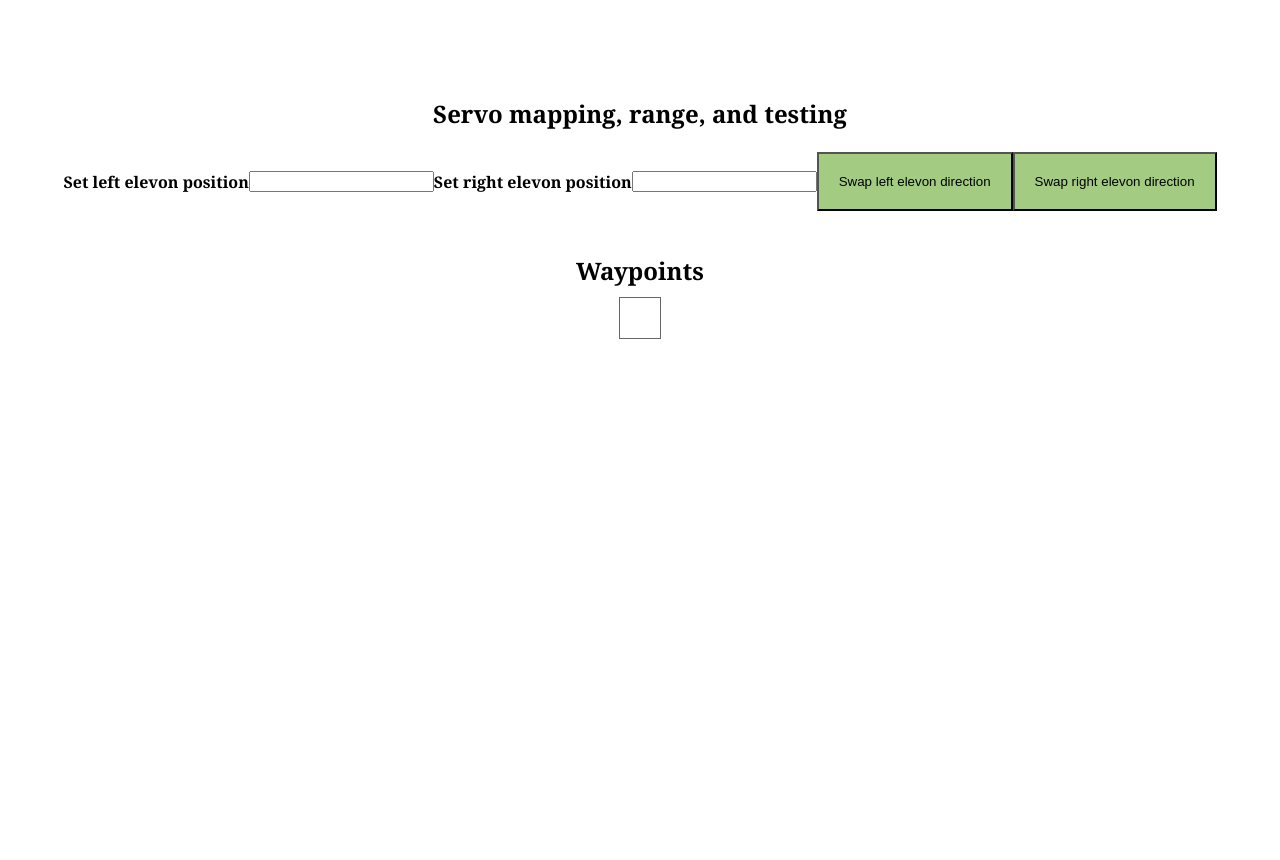
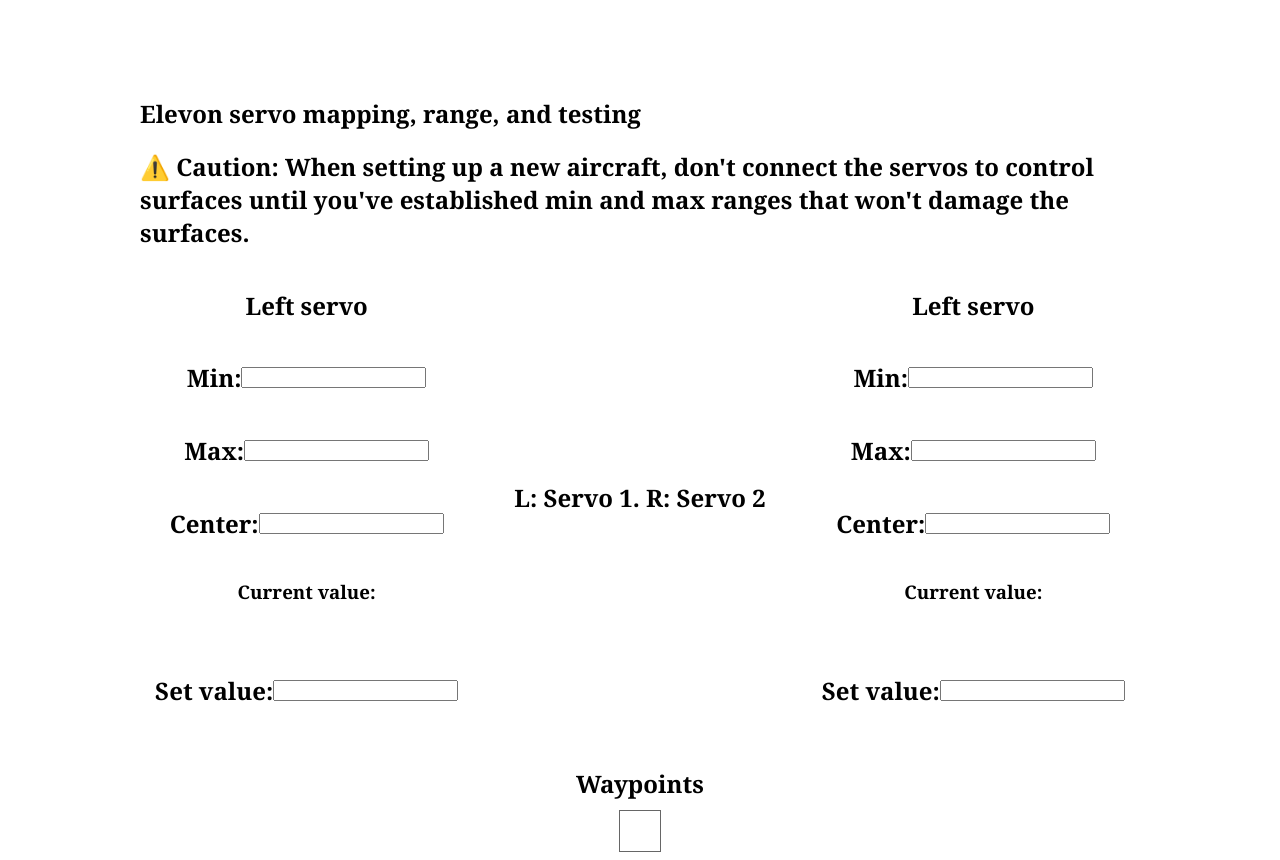
Before and after one commit to AnyLeaf/preflight, a plain HTML site: page static/index.html in a window 1280 px wide. Shown: the part 2235-3095 px from the top of the page. Before the commit the page ends 2582 px from the top, so only its background shows below. Drawn offline with nearby package versions, Linux system fonts and the light colour scheme; no server answers.

Commit message:
Fixed some errors, and added more to servo cfg

```diff
--- a/static/index.html
+++ b/static/index.html
@@ -152,6 +152,7 @@
         </div>
     </div>
 
+    <section id="quadcopter-specific">
 
         <h2 style="margin-top: 100px;">Motor arrangement, spin direction, and testing</h2>
 
@@ -167,14 +168,14 @@
 
         <div style="display: grid; grid-template-columns: 1fr 1fr; grid-template-rows: 1fr 1fr; grid-gap: 60px;">
 
-        <div style="display: flex; flex-direction: column; grid-column: 1 / 2; grid-row: 1 / 2;">
+            <div style="flex-direction: column; grid-column: 1 / 2; grid-row: 1 / 2;">
                 <h2>Front-left</h2>
                 <button>Direction: <span>Normal ↻↺</span></button>
                 <!--            todo: Grey out/disable or something if not armed-->
                 <button onclick="startMotor('front-left')">Stopped (Click to start)</button>
             </div>
 
-        <div style="display: flex; flex-direction: column; grid-column: 2 / 3; grid-row: 1 / 2;">
+            <div style="flex-direction: column; grid-column: 2 / 3; grid-row: 1 / 2;">
                 <h2>Front-right</h2>
                 <button>Direction: <span>Normal ↻↺</span></button>
                 <button onclick="startMotor('front-right')">Stopped (Click to start)</button>
@@ -193,17 +194,50 @@
             </div>
 
         </div>
+    </section>
 
-    <h2 style="margin-top: 100px;">Servo mapping, range, and testing</h2>
+    <section id="fixedwing-specific" style="width: 1000px;">
 
-    <div style="display: flex">
-        <h4>Set left elevon position</h4>
-        <input type="number" value="0."/>
-        <h4>Set right elevon position</h4>
-        <input type="number" value="0."/>
-        <button>Swap left elevon direction</button>
-        <button>Swap right elevon direction</button>
+        <h2 style="margin-top: 100px;">Elevon servo mapping, range, and testing</h2>
+        <h2>⚠️ Caution: When setting up a new aircraft, don't connect the servos to control
+            surfaces until you've established min and max ranges that won't damage the surfaces.</h2>
+
+        <div style="display: grid; grid-template-columns: 1fr 1fr 1fr; grid-template-rows: 1fr">
+
+            <div style="display: flex; flex-direction: column; grid-column: 1/2;">
+                <h2>Left servo</h2>
+                <!--               These defaults are overridden on init-->
+                <div style="display: flex;"><h2>Min:</h2><input type="number" /></div>
+                <div style="display: flex;"><h2>Max:</h2><input type="number" /></div>
+                <div style="display: flex;"><h2>Center:</h2><input type="number"  /></div>
+                <h3>Current value: </h3><p id="servo-1-setting"></p>
+                <div style="display: flex;"><h2>Set value:</h2><input type="number"  /></div>
             </div>
+
+            <div style="display: flex; flex-direction: column; grid-column: 2/3;">
+                <h2 id="servo-mapping">L: Servo 1. R: Servo 2</h2>
+            </div>
+
+            <div style="display: flex; flex-direction: column; grid-column: 3/4;">
+                <h2>Left servo</h2>
+                <!--               These defaults are overridden on init-->
+                <div style="display: flex;"><h2>Min:</h2><input type="number" /></div>
+                <div style="display: flex;"><h2>Max:</h2><input type="number" /></div>
+                <div style="display: flex;"><h2>Center:</h2><input type="number"  /></div>
+                <h3>Current value: </h3><p id="servo-2-setting"></p>
+                <div style="display: flex;"><h2>Set value:</h2><input type="number"  /></div>
+            </div>
+
+<!--            <div style="display: flex">-->
+<!--                <h4>Set left elevon position</h4>-->
+<!--                <input type="number" value="0."/>-->
+<!--                <h4>Set right elevon position</h4>-->
+<!--                <input type="number" value="0."/>-->
+<!--                <button>Swap left elevon direction</button>-->
+<!--                <button>Swap right elevon direction</button>-->
+<!--            </div>-->
+        </div>
+    </section>
 
     <!--    todo: Consider placing steerpoints on a sep page, or hidden with a button-->
     <h2 style="margin-top: 40px; margin-bottom: 10px;">Waypoints</h2>
```
Also changed, not shown: 1 other file. Lines whose indentation alone changed are shown as unchanged.
